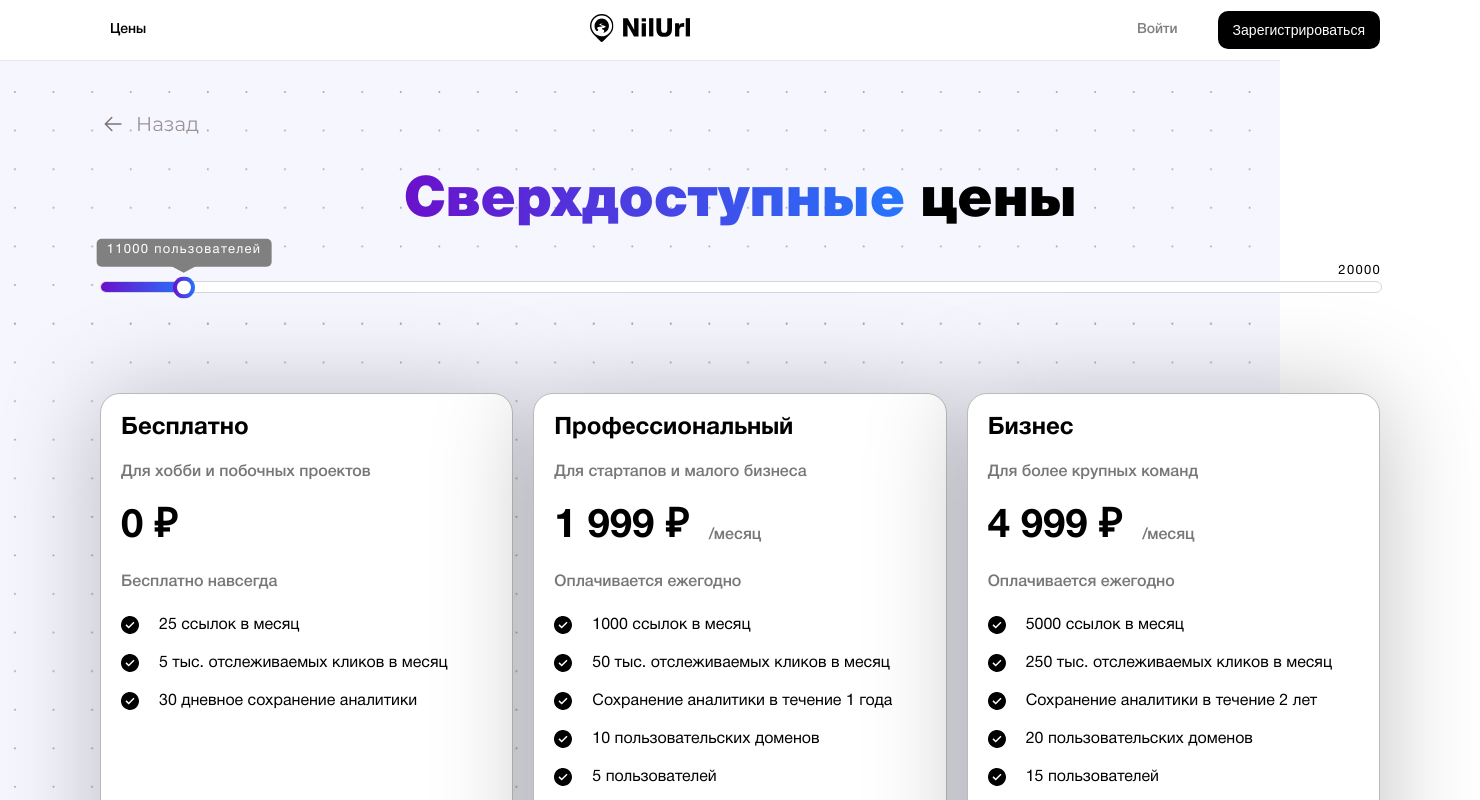
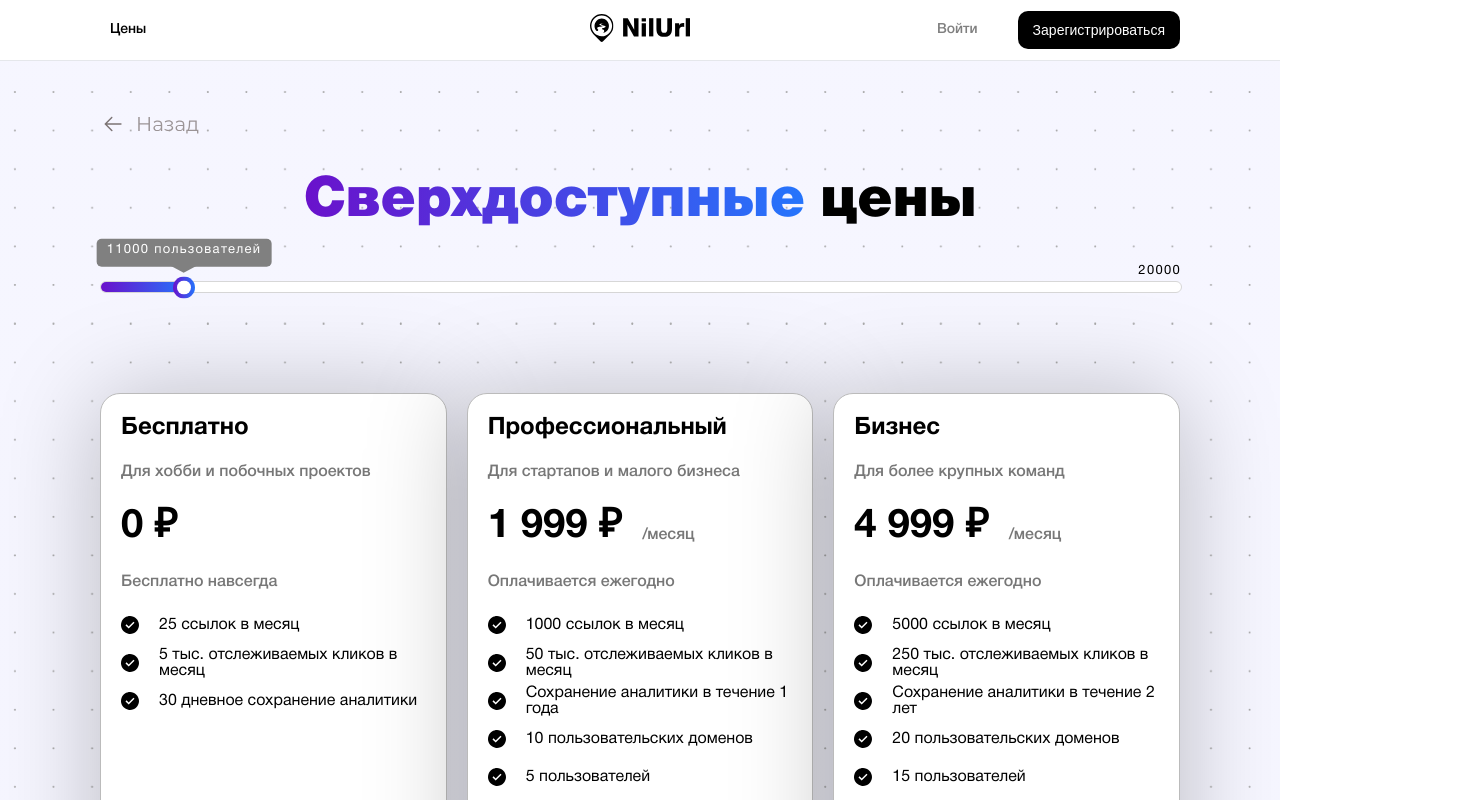
Before and after one commit to Diablox777/Project-for-company, a React (Create React App) app: page / in a window 1280 px wide. Shown: the top 800 px of the page, 1480 px wide, since content can reach past the window. Built offline with nearby package versions, Linux system fonts and the light colour scheme.

Commit message:
Исправил недоработки

```diff
--- a/src/components/footer-mp/footerMP.css
+++ b/src/components/footer-mp/footerMP.css
@@ -1,9 +1,3 @@
-.wrapper {
-    max-width: 1440px;
-    width: 100%;
-    margin: 0 auto;
-  }
-
 .FooterMPMainContainer{
     width: 100%;
     padding-top: 50px;
@@ -13,8 +7,6 @@
 }
 
 .FooterMPContainer{
-    padding-left: 100px;
-    padding-right: 100px;
     display: flex;
     justify-content: flex-start
 }
@@ -49,8 +41,6 @@
     display: flex;
     justify-content: space-between; /* Распределение элементов по всей доступной ширине */
     align-items: center; /* Выравнивание элементов по центру по вертикали */
-    padding-left: 100px;
-    padding-right: 100px;
 
   }
 
@@ -71,3 +61,15 @@
 
       }
   }
+
+  @media (min-width: 1000px) and (max-width: 1440px) {
+    .FooterMPContainer{
+        padding-left: 100px;
+        padding-right: 100px;
+    }
+    .copyright {
+        padding-left: 100px;
+        padding-right: 100px;
+
+      }
+    }
--- a/src/components/no-login-header/noLoginHeader.css
+++ b/src/components/no-login-header/noLoginHeader.css
@@ -1,8 +1,3 @@
-.wrapper {
-  max-width: 1440px;
-  width: 100%;
-  margin: 0;
-}
 
 .no__login__header {
   display: flex;
--- a/src/components/prices-block/pricesBlock.css
+++ b/src/components/prices-block/pricesBlock.css
@@ -6,12 +6,6 @@
   height: 100%;
   border-top: 1px solid rgba(229, 231, 235, 1);
   border-bottom: 1px solid rgba(221, 221, 221, 1);
-}
-
-.wrapper {
-  max-width: 1440px;
-  width: 100%;
-  margin: 0 auto;
 }
 
 .prices {
--- a/src/index.css
+++ b/src/index.css
@@ -9,7 +9,6 @@ body {
 
 .wrapper {
   max-width: 1440px;
-  width: 100%;
   margin: 0 auto;
 }
 
```
